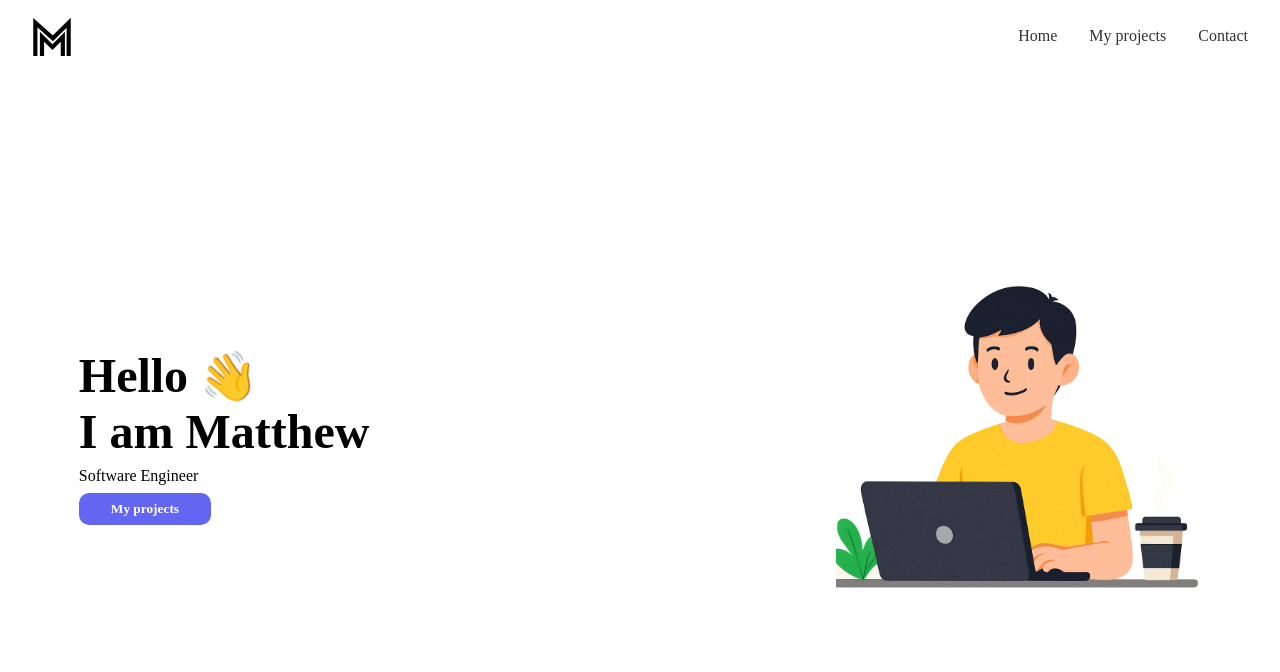
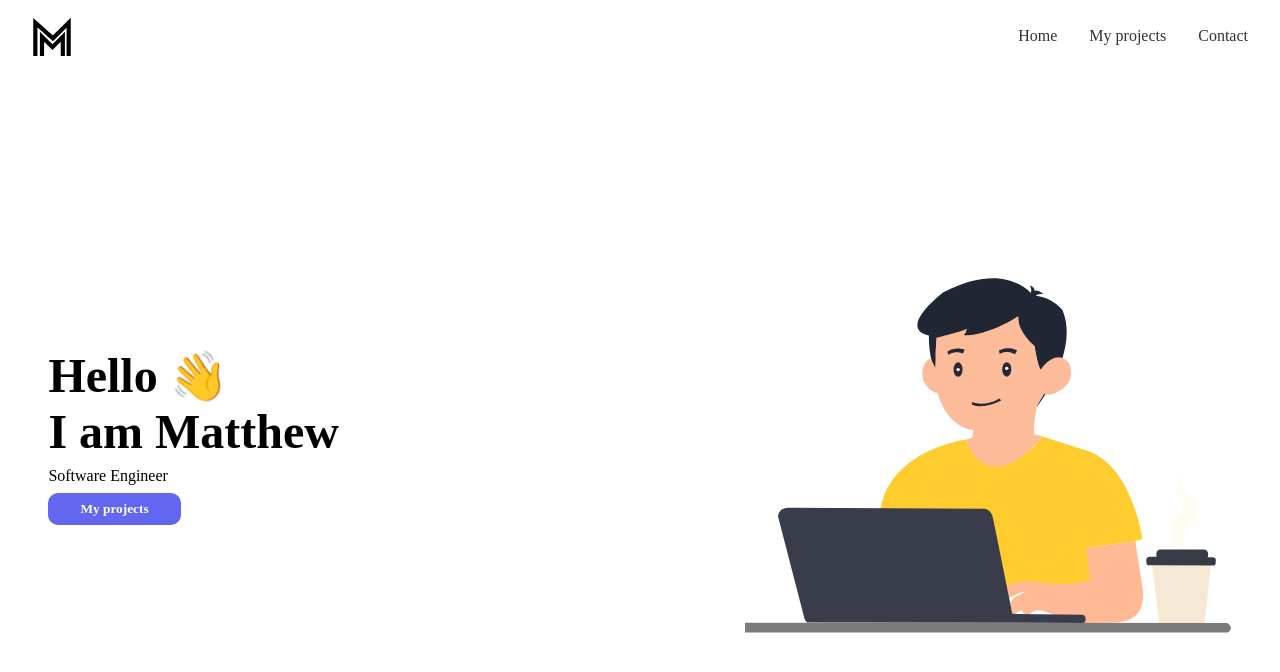
Before and after one commit to h4rdPL/portfolio, a Next.js app: page / in a window 1280 px wide. Shown: the top 672 px of the page. Built offline with nearby package versions, Linux system fonts and the light colour scheme.

Commit message:
Updated hero section

```diff
--- a/components/hero.tsx
+++ b/components/hero.tsx
@@ -63,7 +63,7 @@ const Image = styled.img`
   height: auto;
 
   @media (min-width: 768px) {
-    max-width: 30%;
+    max-width: 40%;
     flex: 1;
     margin-left: 2rem;
   }
@@ -79,7 +79,7 @@ export const Hero = () => {
         <p>Software Engineer</p>
         <StyledButton>My projects</StyledButton>
       </HeroContent>
-      <Image src="images/hero_people.png" alt="hero_image" />
+      <Image src="images/hero_people.svg" alt="hero_image" />
     </HeroWrapper>
   );
 };
```
Also changed, not shown: public/images/hero_people.svg (added).
